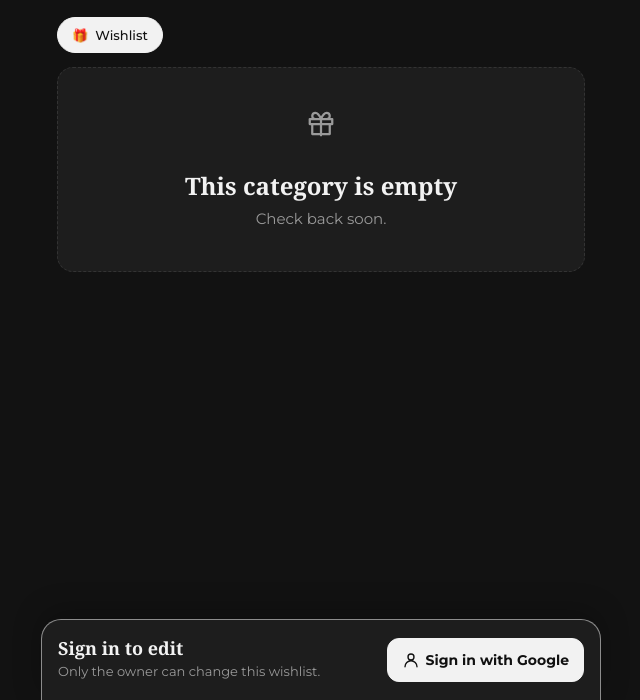
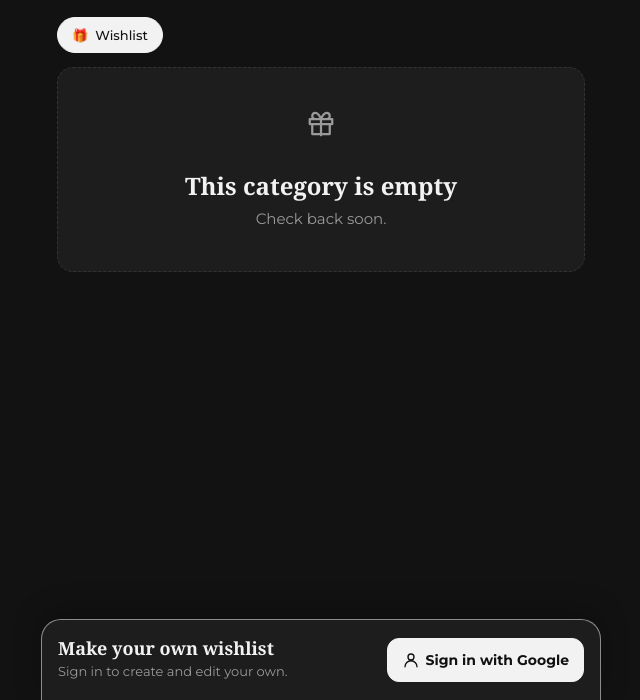
Before and after one commit to cbk-val/wishlist-app, a website: page index.html in a window 1280 px wide. Shown: the part 100-800 px from the top of the page, without its empty margins (319-959 px from the left). Drawn offline with nearby package versions, Linux system fonts and the light colour scheme; a web font is replaced by a local one.

Commit message:
Fix for preview, use general values

```diff
--- a/index.html
+++ b/index.html
@@ -4,7 +4,11 @@
 <head>
   <meta charset="utf-8">
   <meta name="viewport" content="width=device-width, initial-scale=1, viewport-fit=cover">
-  <title>My wishlist</title>
+  <title>Wishlist</title>
+  <meta name="description" content="Open to see what’s on this wishlist.">
+  <meta property="og:type" content="website">
+  <meta property="og:title" content="Wishlist">
+  <meta property="og:description" content="Open to see what’s on this wishlist.">
   <link rel="stylesheet"
     href="https://fonts.googleapis.com/css2?family=Montserrat:wght@400;500;600;700;800&family=Source+Serif+Pro:wght@700&display=swap">
   <link rel="stylesheet" href="styles.css">
@@ -49,8 +53,8 @@
     <button class="fab" id="add"><i data-ic="plus" data-s="20"></i><span>Add a gift</span></button>
     <aside class="signin-bar" id="signin-bar" aria-label="Sign in" hidden>
       <div class="signin-text">
-        <h2>Sign in to edit</h2>
-        <p>Only the owner can change this wishlist.</p>
+        <h2>Make your own wishlist</h2>
+        <p>Sign in to create and edit your own.</p>
       </div>
       <button type="button" class="btn primary" id="google-login-btn"><i data-ic="user"></i><span>Sign in with Google</span></button>
     </aside>
```
